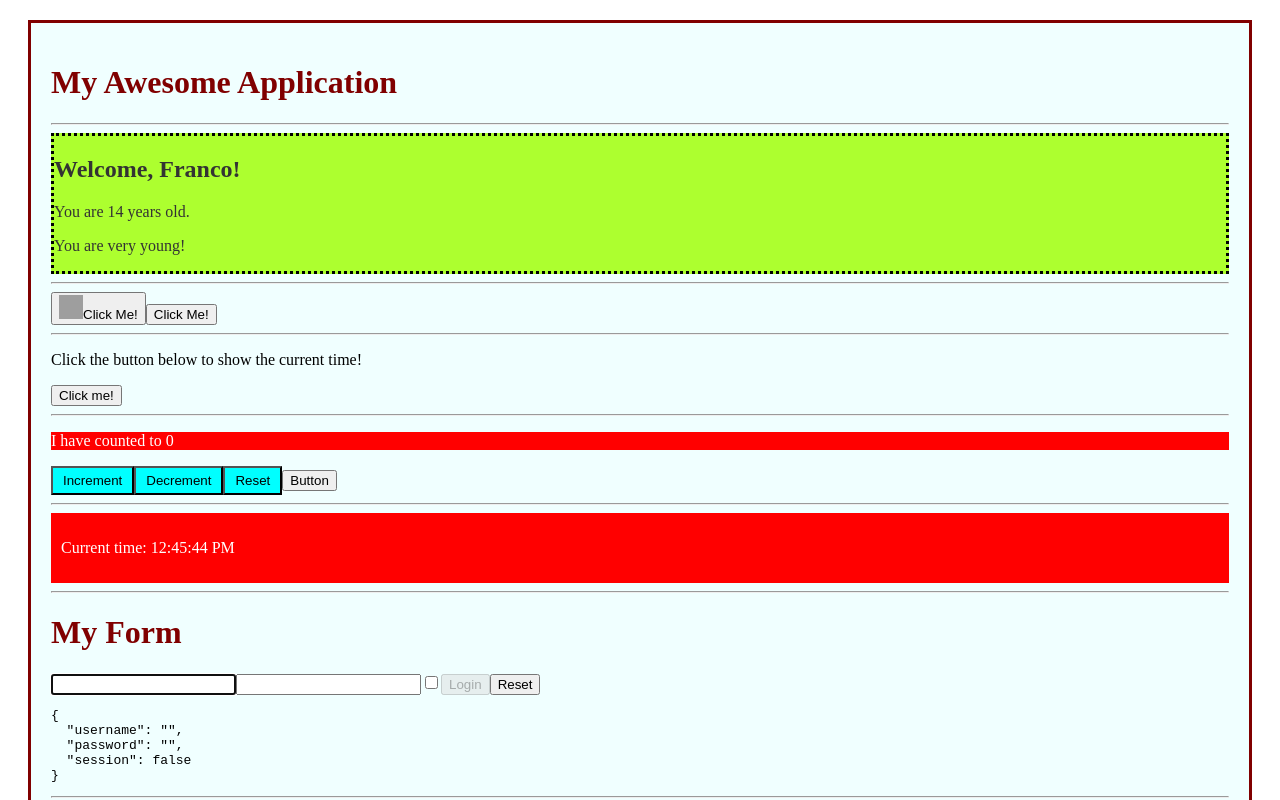
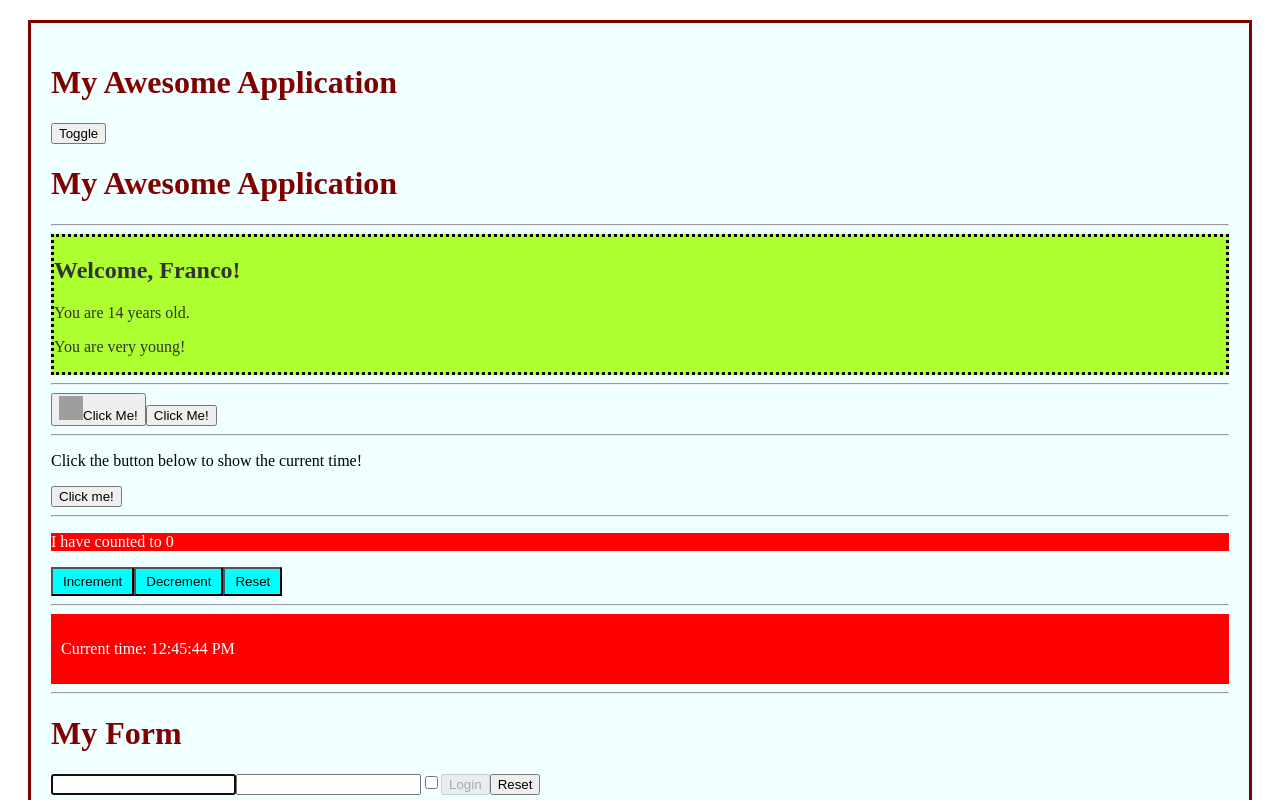
Before and after one commit to irvingose/vite-project, a React (Vite) app: page / in a window 1280 px wide. Shown: the top 800 px of the page. Built offline with nearby package versions, Linux system fonts and the light colour scheme; grey boxes are pictures that could not be loaded.

Commit message:
feat: added toggle button

```diff
--- a/src/App.jsx
+++ b/src/App.jsx
@@ -9,10 +9,11 @@ import { MyUncontrolledForm } from "./MyUncontrolledForm";
 import { MyList } from "./MyList";
 import { Color } from "./Color";
 import { ToDoList } from "./ToDoList";
+import { Container } from "./Container";
 
 export function App() {
   return (
-    <div className="app">
+    <Container title={<h1>My Awesome Application</h1>}>
       <h1>My Awesome Application</h1>
       <hr />
       <Welcome name="Franco" age={"14"} />
@@ -48,6 +49,6 @@ export function App() {
       />
       <hr />
       <ToDoList />
-    </div>
+    </Container>
   );
 }
--- /dev/null
+++ b/src/Container.jsx
@@ -0,0 +1,17 @@
+import { useState } from "react";
+
+export function Container({ title, children }) {
+  const [collapsed, setCollapsed] = useState(false);
+
+  function handleToggleCollapse() {
+    setCollapsed((t) => !t);
+  }
+
+  return (
+    <div className="app">
+      <div className="app-title">{title}</div>{" "}
+      <button onClick={handleToggleCollapse}>Toggle</button>
+      {!collapsed && <div className="app-content">{children}</div>}
+    </div>
+  );
+}
--- a/src/Counter.jsx
+++ b/src/Counter.jsx
@@ -1,7 +1,6 @@
 import { useRef } from "react";
 import { useEffect, useState } from "react";
 import classes from "./Counter.module.scss";
-import Button from "react-bootstrap/Button";
 
 export function Counter({ initialValue = 0 }) {
   const [counter, setCounter] = useState(initialValue);
@@ -47,7 +46,6 @@ export function Counter({ initialValue = 0 }) {
       <button className={classes.button} onClick={handleCounterReset}>
         Reset
       </button>
-      <Button variant="primary">Button</Button>
     </div>
   );
 }
```
